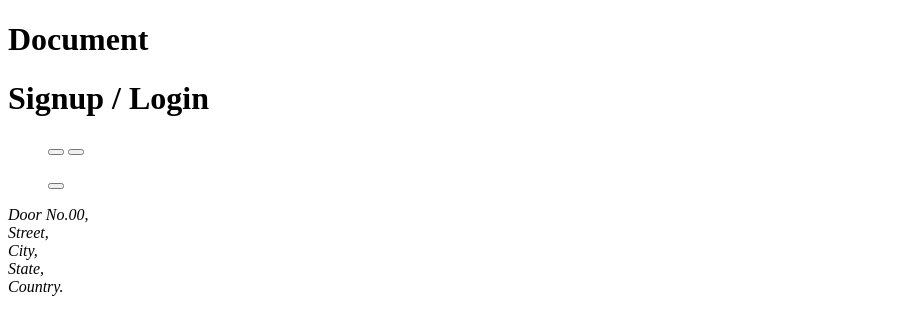
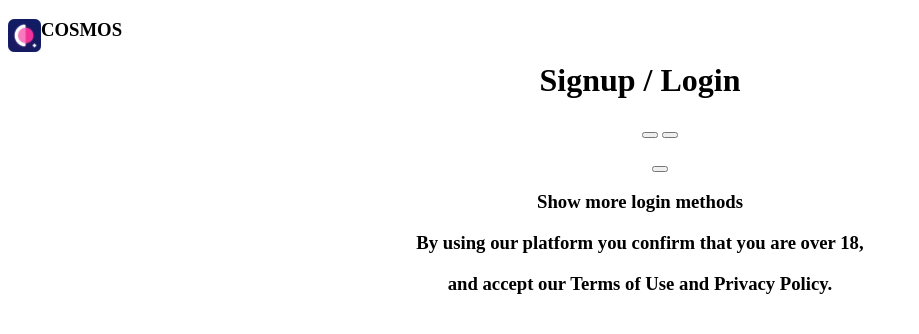
Before and after one commit to AlexanderTKG/Copy-Cat, a plain HTML site: page index.html in a window 1280 px wide. Shown: the whole page, without its empty margins (0-919 px from the left). Drawn offline with Linux system fonts and the light colour scheme.

Commit message:
aligned everything to the center next is to add color

```diff
--- a/index.html
+++ b/index.html
@@ -8,25 +8,25 @@
 </head>
 <body>
     <header>
-        <h1>Document</h1>
+        <h3><img align="left" src="./Cosmoslogo.png" alt="Cosmos logo" width="33" height="33" />
+             COSMOS</h3>
     </header>
     <span>
-        <h1>Signup / Login</h1>
-        <ol>
+        <h1 align="middle" >Signup / Login</h1>
+        <ol align="middle">
             <button type="button"></button>
             <button type="button"></button>
         </ol>
-        <ol>
+        <ol align="middle">
             <button type="button"></button>
         </ol>
+        <lo align="middle">
+            <h3>Show more login methods</h3>
+        </lo>
+        <lo align="middle">
+            <h3>By using our platform you confirm that you are over 18,</h3>
+            <h3>and accept our Terms of Use and Privacy Policy.</h3>
+        </lo>
     </span>
-
-    <address>
-  Door No.00,<br>
-  Street,<br>
-  City,<br>
-  State,<br>
-  Country.
-</address>
 </body>
 </html>
```
Also changed, not shown: Cosmoslogo.png (added).
